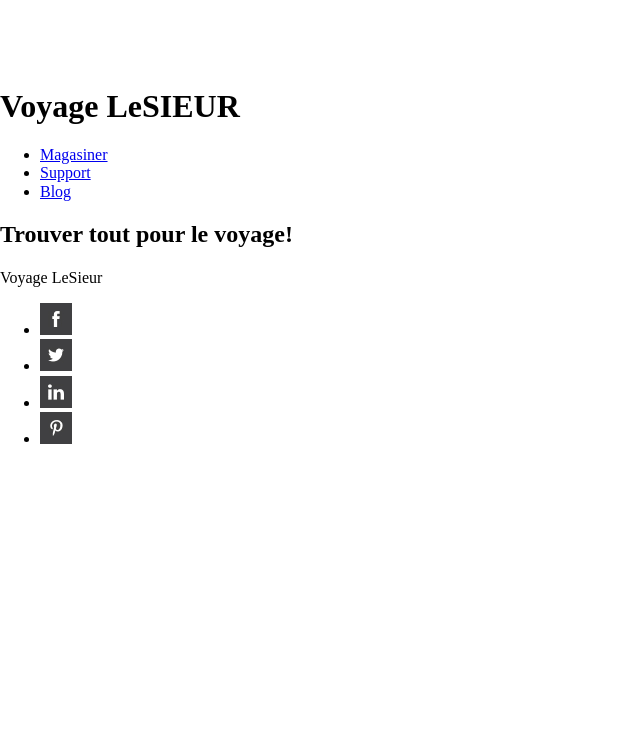
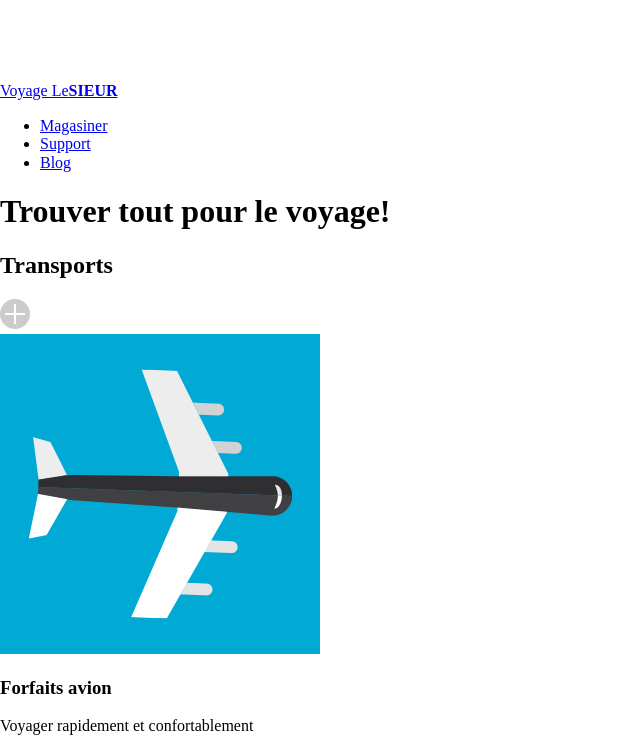
Before and after one commit to FournierLaurie/site1_voyagelesieur, a plain HTML site: page index.html in a window 1280 px wide. Shown: the top 748 px of the page, without its empty margins (0-640 px from the left). Drawn offline with Linux system fonts and the light colour scheme.

Commit message:
html finit

```diff
--- a/index.html
+++ b/index.html
@@ -19,11 +19,10 @@
 <body>
     <header>
         <div class="wrapper">
-            <div>
-                <img src="images/logo.png" alt="">
-
-                <h1>Voyage LeSIEUR</h1>
-            </div>
+            <a href="index.html" class="logo">
+                <img src="images/logo.png" alt="Logo">
+                <p>Voyage Le<strong>SIEUR</strong></p>
+            </a>
 
             <nav>
                 <ul>
@@ -36,30 +35,53 @@
     </header>
 
 
-    <section class="hero">
+    <section class="banniere">
         <div class="wrapper">
-            <h2>Trouver tout pour le voyage!</h2>
+            <h1>Trouver tout pour le voyage!</h1>
         </div>
     </section>
 
 
-    <section class="contenu">
+    <section class="transport">
         <div class="wrapper">
+            <div class="titre-section">
+                <h2>Transports</h2>
+                <img src="images/icone-plus.png" alt="Bouton plus" class="js-plus">
+            </div>
 
+            <div class="conteneurTransport">
+                <article>
+                    <img src="images/avion.jpg" alt="Avion">
+                    <h3>Forfaits <strong>avion</strong></h3>
+                    <p>Voyager rapidement et confortablement</p>
+                </article>
+
+                <article>
+                    <img src="images/bateau.jpg" alt="Bateau">
+                    <h3>Forfaits <strong>croisière</strong></h3>
+                    <p>Laissez-vous porter par les vagues</p>
+                </article>
+
+                <article>
+                    <img src="images/auto.jpg" alt="">
+                    <h3>Forfaits <strong>voiture</strong></h3>
+                    <p>Voitures de luxe pour plus de confort</p>
+                </article>
+            </div>
         </div>
     </section>
 
 
     <footer>
         <div class="wrapper">
-            <p>Voyage LeSieur</p>
+            <h4>Voyage LeSieur</h4>
 
             <nav>
                 <ul>
-                    <li><a href="#"><img src="images/facebook-nb.jpg" alt="Facebook"></a></li>
-                    <li><a href="#"><img src="images/twitter-nb.jpg" alt="Twitter"></a></li>
-                    <li><a href="#"><img src="images/linkedin-nb.jpg" alt="LinkedIn"></a></li>
-                    <li><a href="#"><img src="images/pinterest-nb.jpg" alt="Pinterest"></a></li>
+                    <li class="facebook"><a href="#"></a></li>
+                    <li class="twitter"><a href="#"></a></li>
+                    <li class="linkedin"><a href="#"></a></li>
+                    <li class="pinterest"><a href="#"></a></li>
                 </ul>
             </nav>
         </div>
```
